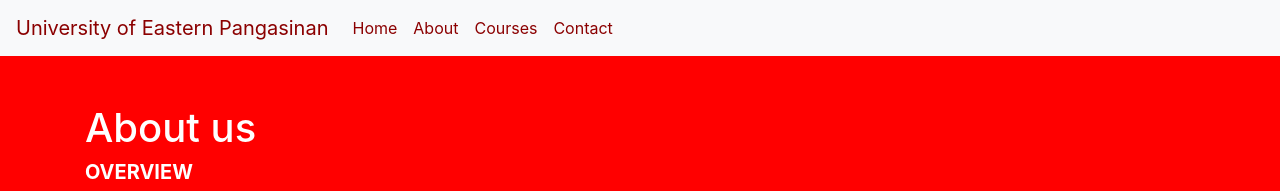
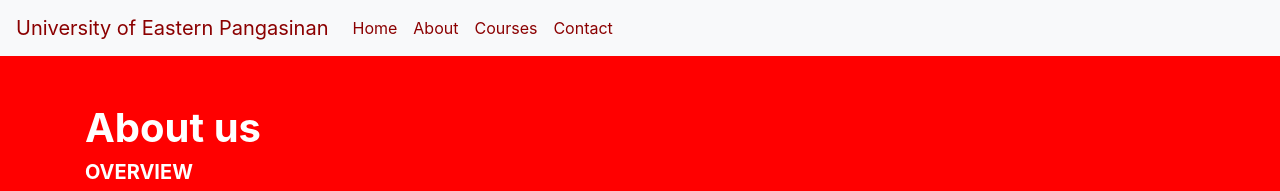
Before and after one commit to meynardlestajo/Lestajo-Meynard, a plain HTML site: page about.html in a window 1280 px wide. Shown: the top 191 px of the page. Drawn offline with nearby package versions, Linux system fonts and the light colour scheme.

Commit message:
Update about.html

```diff
--- a/about.html
+++ b/about.html
@@ -50,7 +50,7 @@
 
   <main>
     <section class="container mt-5">
-      <h1>About us</h1>
+      <h1><b>About us</b></h1>
       <h5><b>OVERVIEW</b></h5>
       <p><i>The University of Eastern Pangasinan is the first institution of higher education in the town of Binalonan and the second one in Pangasinan to adopt a public-private partnership wherein the government assumes substantial financial grants and private entities take on the operations of the university. The establishment of UEP began in 2005 following a dissertation paper authored by its founding president, Dr. Ramon V. Guico III, structured around the idea of creating a world-class institution that will provide the best practices in education to students regardless of their social, cultural and financial background.</i></p>
 
```
